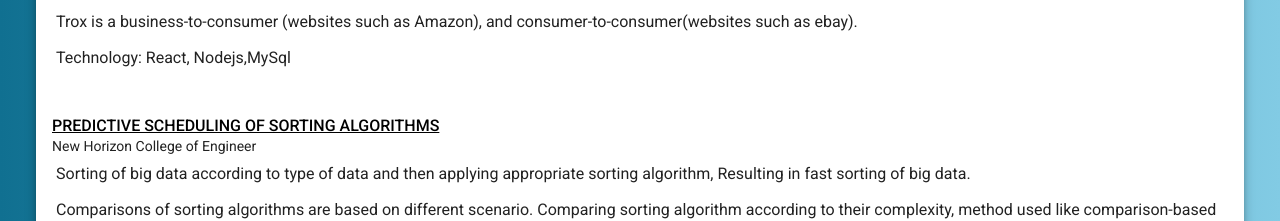
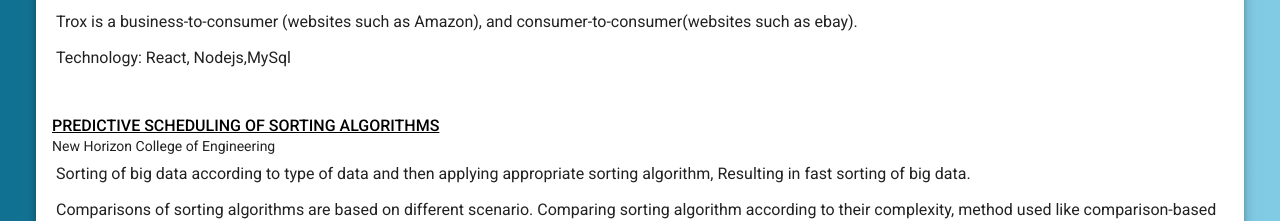
Before and after one commit to saurabh688/SaurabhRaiResume, an Angular app: page / in a window 1280 px wide. Shown: the part 1100-1321 px from the top of the page. Built offline with nearby package versions, Linux system fonts and the light colour scheme.

Commit message:
Update app.component.html

```diff
--- a/src/app/app.component.html
+++ b/src/app/app.component.html
@@ -224,7 +224,7 @@
          </a>
           </div>
           <div>
-            New Horizon College of Engineer
+            New Horizon College of Engineering
           </div>
           <div class="row">
             <div class="col-lg-12 list">
```
